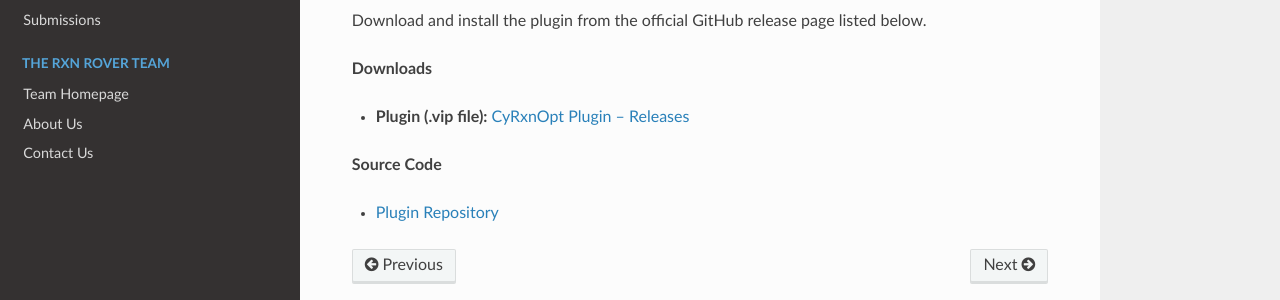
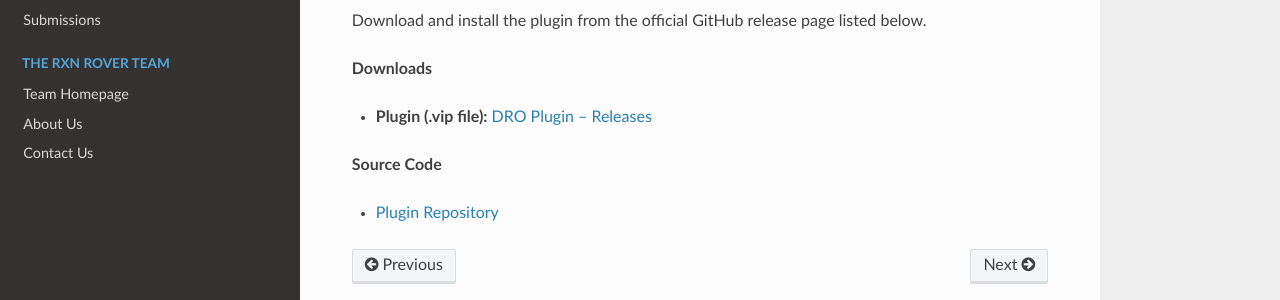
Before and after one commit to RxnRover/PluginCatalog, a Sphinx documentation site: the page built from source/first_party/optimizers/deep_reaction_optimizer.rst, in a window 1280 px wide and 1010 px high. Shown: the part 596-896 px from the top of the window. Built offline with Sphinx 7.4.7 and the Read the Docs theme 3.1.0, drawn with Linux system fonts in a browser that asks for light colours; pages that are not in the unit, such as notebooks, are missing from menus.

Commit message:
Update source/first_party/optimizers/deep_reaction_optimizer.rst
Co-authored-by: Zachery Crandall <15938371+zachcran@users.noreply.github.com>

```diff
--- a/source/first_party/optimizers/deep_reaction_optimizer.rst
+++ b/source/first_party/optimizers/deep_reaction_optimizer.rst
@@ -25,8 +25,7 @@ Download and install the plugin from the official GitHub release page listed bel
 
 **Downloads**
 
-- **Plugin (.vip file):**
-  `CyRxnOpt Plugin – Releases <https://github.com/RxnRover/plugin_dro/releases>`_
+- **Plugin (.vip file):** `DRO Plugin – Releases <https://github.com/RxnRover/plugin_dro/releases>`_
 
 **Source Code**
 
```
